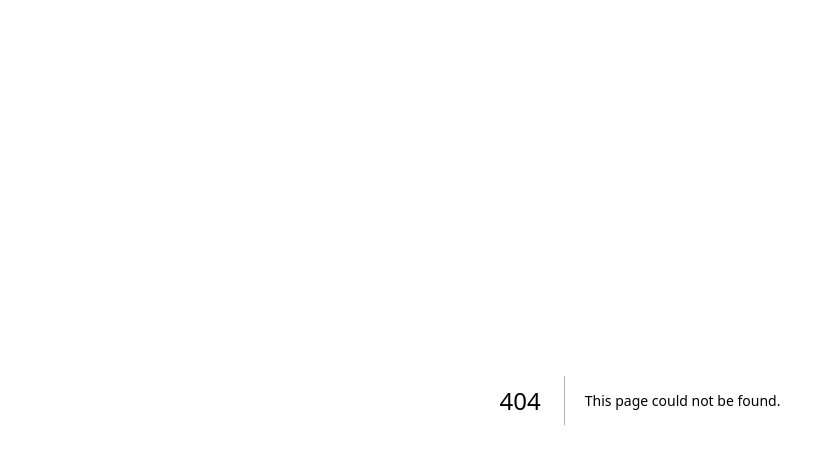
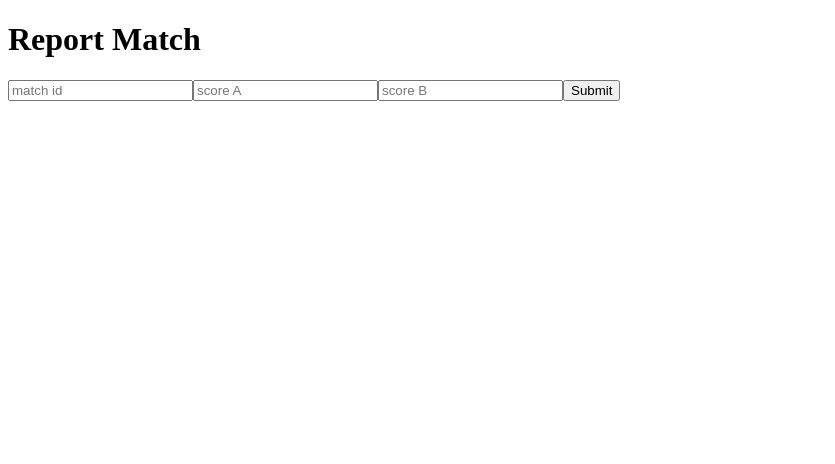
Before and after one commit to jonaboy19/NECSITE, a Next.js app: page /matches/report in a window 1280 px wide. Before the commit this address had no page. Shown: the top 464 px of the page, without its empty margins (0-835 px from the left). Built offline with nearby package versions, Linux system fonts and the light colour scheme; no server answers.

Commit message:
Add match reporting page

```diff
--- /dev/null
+++ b/app/matches/report/page.tsx
@@ -0,0 +1,26 @@
+'use client'
+import { useState } from 'react'
+import { createClient } from '@/lib/supabase/client'
+
+export default function ReportMatch(){
+ const supabase=createClient()
+ const [matchId,setMatchId]=useState('')
+ const [scoreA,setScoreA]=useState('')
+ const [scoreB,setScoreB]=useState('')
+
+ const report=async()=>{
+  const {error}=await supabase.from('matches').update({score_a:Number(scoreA),score_b:Number(scoreB),status:'reported'}).eq('id',matchId)
+  if(error)return alert(error.message)
+  alert('reported')
+ }
+
+ return(
+  <main className='p-6 space-y-4'>
+   <h1>Report Match</h1>
+   <input placeholder='match id' value={matchId} onChange={e=>setMatchId(e.target.value)}/>
+   <input placeholder='score A' value={scoreA} onChange={e=>setScoreA(e.target.value)}/>
+   <input placeholder='score B' value={scoreB} onChange={e=>setScoreB(e.target.value)}/>
+   <button onClick={report}>Submit</button>
+  </main>
+ )
+}
```
